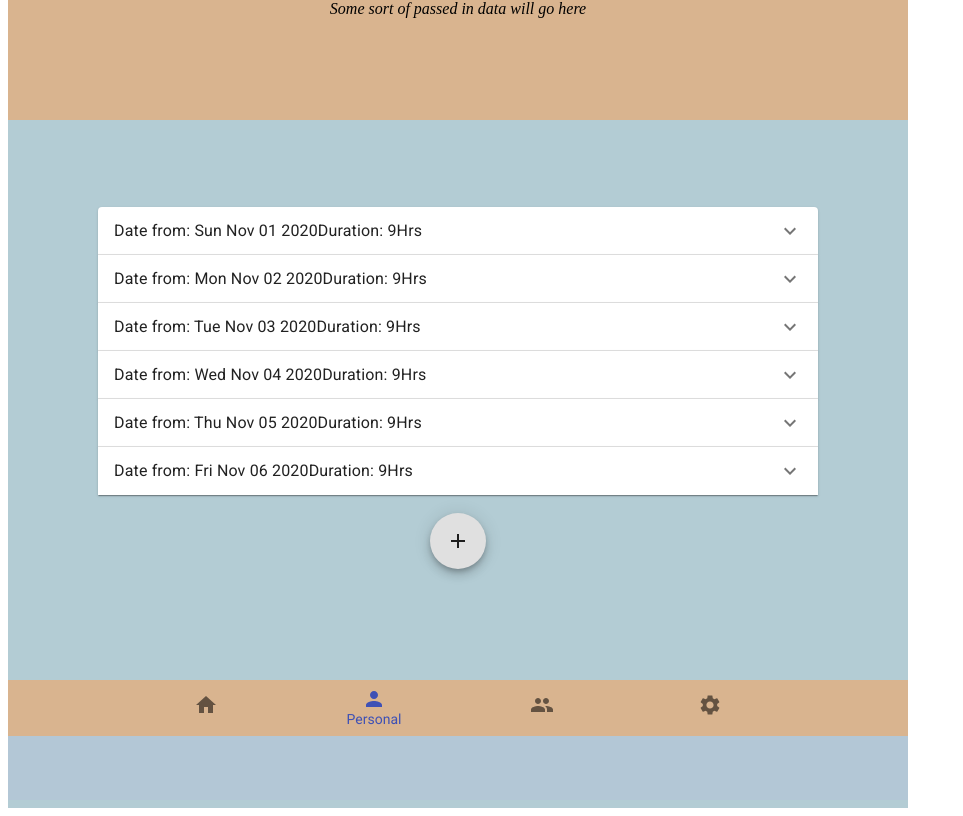
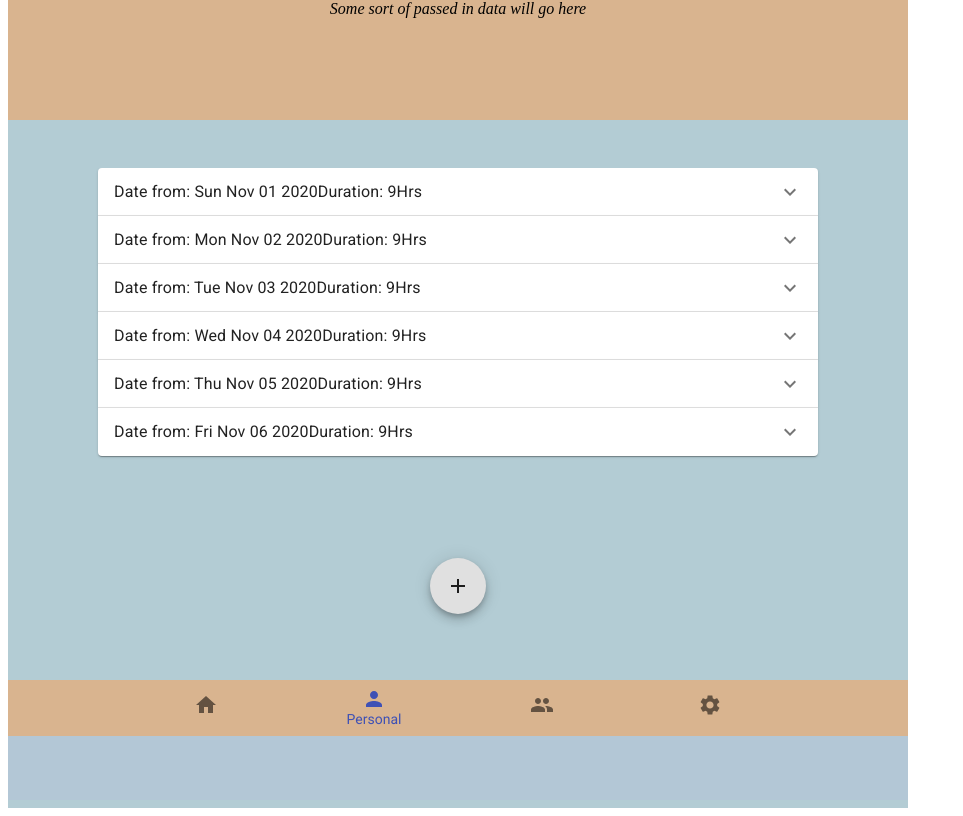
Before and after one commit to tjlaud/React-App-Sleep-Tracker, a React (Create React App) app: page /stats in a window 1280 px wide. Shown: the whole page, without its empty margins (0-963 px from the left). Built offline with nearby package versions, Linux system fonts and the light colour scheme.

Commit message:
overflow scrolling added

```diff
--- a/src/components/Headline/Headline.scss
+++ b/src/components/Headline/Headline.scss
@@ -7,7 +7,7 @@
   max-width: 900px;
 }
 
-.Navbar {
+// .Navbar {
 // max-width: 900px;
 // height: 18vh;
 // background-color: lightblue;
@@ -17,7 +17,7 @@
 
 // display: flex;
 // justify-content: center;
-}
+// }
 
 // .navBox {
 //   position: fixed;
--- a/src/pages/App.scss
+++ b/src/pages/App.scss
@@ -4,10 +4,12 @@
   justify-content: space-evenly;
   text-align: center;
   background-color: rgb(179, 204, 212);
+  overflow: hidden;
 }
 
 .loginBox,
-.homeBox {
+.homeBox,
+.settingsBox {
   height: 85vh;
   display: flex;
   flex-direction: column;
@@ -17,10 +19,65 @@
 }
 
 .personnelBox {
-  height: 55vh;
+  height: 40vh;
+  width: 100%;
+  margin-top: 20vh;
+  display: flex;
+  flex-direction: column;
+  align-items: center;
+  overflow: auto;
+  //hide internal scrollbar for IE, Edge and Firefox
+  -ms-overflow-style: none; /* IE and Edge */
+  scrollbar-width: none; /* Firefox */
+}
+
+// hide internal scrollbar for Chrome
+.personnelBox::-webkit-scrollbar {
+  display: none;
+}
+
+.fabBox {
+  width: auto;
+  max-width: 900px;
+  height: 20vh;
   display: flex;
   flex-direction: column;
   justify-content: center;
   align-items: center;
+}
+
+// settingsBox still needs some work. It's a bit messy but technically "works"
+
+.summaryBox,
+.settingsBox {
+  height: 45vh;
+  width: 100%;
+  // margin-top: 20vh;
   padding-top: 20vh;
+  display: flex;
+  flex-direction: column;
+  align-items: center;
+  overflow: auto;
+  //hide internal scrollbar for IE, Edge and Firefox
+  -ms-overflow-style: none; /* IE and Edge */
+  scrollbar-width: none; /* Firefox */
 }
+
+// hide internal scrollbar for Chrome
+.summaryBox::-webkit-scrollbar {
+  display: none;
+}
+
+.usersBox {
+  height: 30vh;
+  width: 100%;
+  margin-top: 48vh;
+  display: flex;
+  flex-direction: column;
+  justify-content: center;
+  align-items: center;
+  overflow: auto;
+  //hide internal scrollbar for IE, Edge and Firefox
+  -ms-overflow-style: none; /* IE and Edge */
+  scrollbar-width: none; /* Firefox */
+}
--- a/src/pages/CreateDet.jsx
+++ b/src/pages/CreateDet.jsx
@@ -6,6 +6,7 @@ import "./App.scss";
 function CreateDet({ navigate }) {
   return (
     <Box className="box">
+      <Box className="settingsBox">
         <TextField variant="outlined" label="Enter Det name" />
         <br />
         <Button
@@ -20,6 +21,7 @@ function CreateDet({ navigate }) {
 
         <Navbar />
       </Box>
+    </Box>
   );
 }
 
--- a/src/pages/ManageDet.jsx
+++ b/src/pages/ManageDet.jsx
@@ -40,6 +40,7 @@ function ManageDet({ navigate }) {
 
   return (
     <Box className="box">
+      <Box className="settingsBox">
         <FormControl variant="outlined" style={{ width: "80%" }}>
           <InputLabel id="det">Select a det</InputLabel>
           <Select id="det" value={selectedDet} onChange={handleChange}>
@@ -85,7 +86,7 @@ function ManageDet({ navigate }) {
         >
           Delete Det
         </Button>
-
+      </Box>
       <Navbar />
     </Box>
   );
--- a/src/pages/Settings.jsx
+++ b/src/pages/Settings.jsx
@@ -31,6 +31,7 @@ function Settings({ navigate }) {
 
   return (
     <Box className="box">
+      <Box className="settingsBox">
         <TextField
           variant="outlined"
           value={userName}
@@ -90,6 +91,7 @@ function Settings({ navigate }) {
 
         <Navbar />
       </Box>
+    </Box>
   );
 }
 
--- a/src/pages/Stats.jsx
+++ b/src/pages/Stats.jsx
@@ -23,7 +23,9 @@ function Stats() {
             />
           );
         })}
-        <br />
+      </Box>
+      <br />
+      <Box className="fabBox">
         <Fab>
           <AddIcon />
         </Fab>
--- a/src/pages/Summary.jsx
+++ b/src/pages/Summary.jsx
@@ -28,6 +28,7 @@ function Summary() {
   return (
     <Box className="box">
       <Headline />
+      <Box className="summaryBox">
         <FormControl variant="outlined" style={{ width: "80%" }}>
           <InputLabel id="det">Select a det</InputLabel>
           <Select id="det" value={selectedDet} onChange={handleChange}>
@@ -51,6 +52,8 @@ function Summary() {
           );
         })}
         <br />
+      </Box>
+
       <Navbar />
     </Box>
   );
```
Lines whose indentation alone changed are shown as unchanged.
